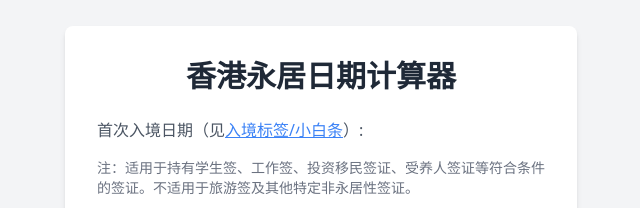
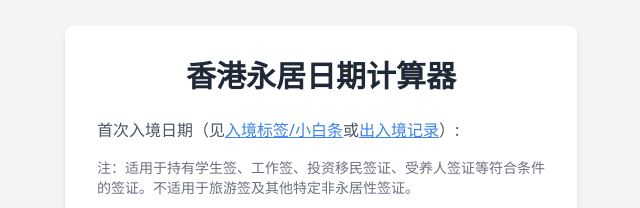
Before and after one commit to atom-im/7years, a plain HTML site: page index.html in a window 1280 px wide. Shown: the part 155-363 px from the top of the page, without its empty margins (319-959 px from the left). Drawn offline with nearby package versions, Linux system fonts and the light colour scheme.

Commit message:
Update index.html

```diff
--- a/index.html
+++ b/index.html
@@ -13,7 +13,7 @@
 <body class="bg-gray-100 flex items-center justify-center min-h-screen p-4">
     <div class="bg-white p-8 rounded-lg shadow-md w-full max-w-lg">
         <h1 class="text-3xl font-bold text-center text-gray-800 mb-6">香港永居日期计算器</h1>
-        <p class="text-gray-600 mb-4">首次入境日期（见<a href="https://www.immd.gov.hk/hks/useful_information/visit-transit/endorsement-samples.html" target="_blank" class="text-blue-500 underline">入境标签/小白条</a>）:</p>
+        <p class="text-gray-600 mb-4">首次入境日期（见<a href="https://www.immd.gov.hk/hks/useful_information/visit-transit/endorsement-samples.html" target="_blank" class="text-blue-500 underline">入境标签/小白条</a>或<a href="https://mp.weixin.qq.com/s/0RSgJJ-YX9uUhjBxzBSM1w" target="_blank" class="text-blue-500 underline">出入境记录</a>）:</p>
         <p class="text-sm text-gray-500 mb-6">注：适用于持有学生签、工作签、投资移民签证、受养人签证等符合条件的签证。不适用于旅游签及其他特定非永居性签证。</p>
         <input type="text" id="inputDate" class="w-full p-3 border border-gray-300 rounded mb-4" placeholder="请选择日期">
         <button onclick="addDays()" class="w-full p-3 bg-blue-500 text-white rounded hover:bg-blue-700 transition">计算</button>
```
